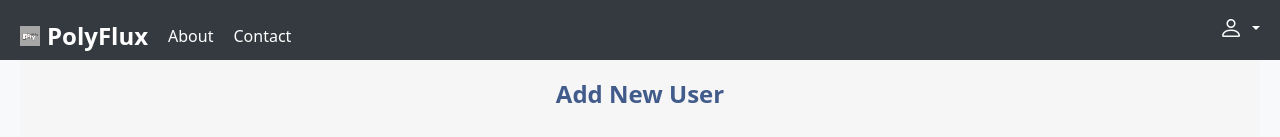
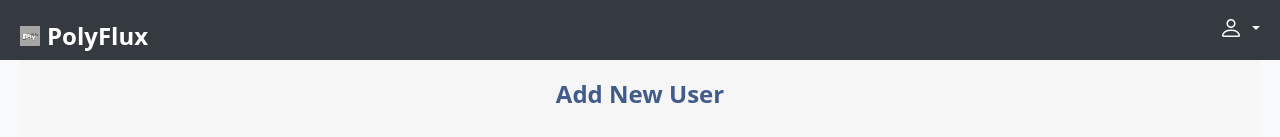
Before and after one commit to SaramshGautam/polyflux-platform, a React (Create React App) app: page /add-user in a window 1280 px wide. Shown: the top 137 px of the page. Built offline with nearby package versions, Linux system fonts and the light colour scheme; what tldraw would draw is missing.

Commit message:
chore(): aboout and contact remove from navbar

```diff
--- a/src/components/navbar/Navbar.js
+++ b/src/components/navbar/Navbar.js
@@ -51,8 +51,8 @@ const Navbar = () => {
           PolyFlux
         </div>
         <div className="navbar-links">
-          <a href="#about">About</a>
-          <a href="#contact">Contact</a>
+          {/* <a href="#about">About</a> */}
+          {/* <a href="#contact">Contact</a> */}
           {role === "teacher" && (
             <Link to="/how-to-use" title="Open PolyFlux Teacher Guide">
               How to Use
```
